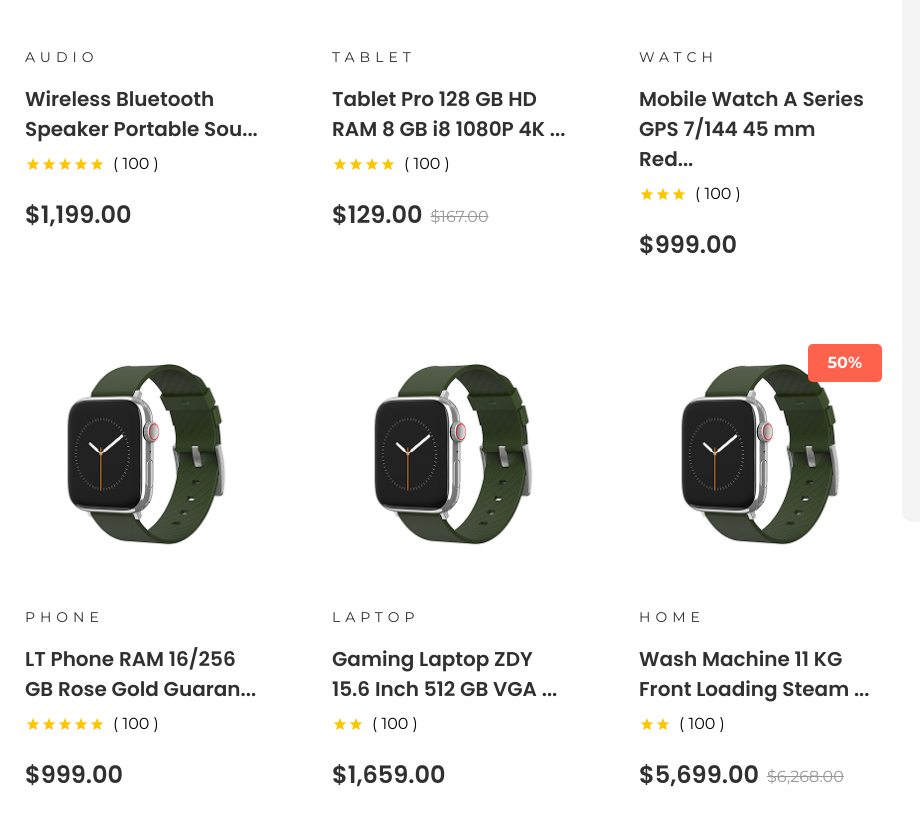
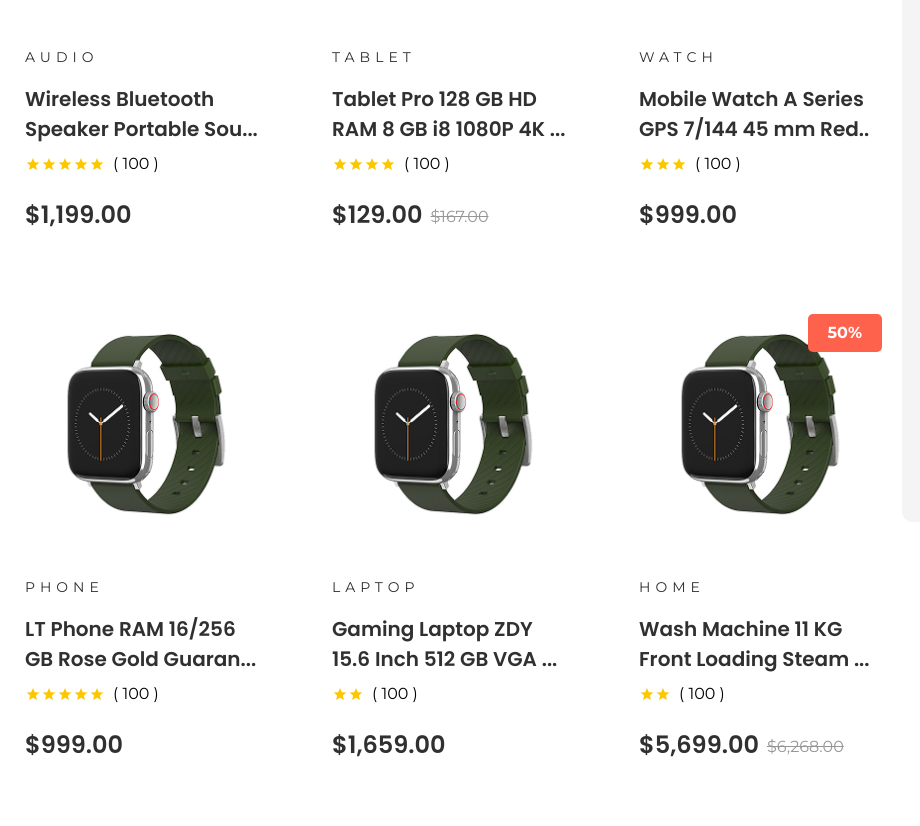
Before and after one commit to Md-Shihab247/eshop, a React (Vite) app: page / in a window 1280 px wide. Shown: the part 3460-4286 px from the top of the page, without its empty margins (0-920 px from the left). Built offline with nearby package versions, Linux system fonts and the light colour scheme.

Commit message:
Update BestSeller.jsx

```diff
--- a/src/components/BestSeller.jsx
+++ b/src/components/BestSeller.jsx
@@ -20,7 +20,7 @@ const BestSeller = () => {
             <ProductLayout catagory={"TABLET"} tittle={"Tablet Pro 128 GB HD RAM 8 GB i8 1080P 4K ..."} price={"$129.00"} rating={4} oldPrice={"$167.00"} discount={true} bordering={true} stack={false} starckAmount={"50"} />
           </div>
           <div className=" max-w-[285px]">
-            <ProductLayout catagory={"WATCH"} tittle={"Mobile Watch A Series GPS 7/144 45 mm Red..."} price={"$999.00"} rating={3} bordering={true} discount={false} stack={false} starckAmount={"50"} />
+            <ProductLayout catagory={"WATCH"} tittle={"Mobile Watch A Series GPS 7/144 45 mm Red.."} price={"$999.00"} rating={3} bordering={true} discount={false} stack={false} starckAmount={"50"} />
           </div>
           <div className=" max-w-[285px]">
             <ProductLayout catagory={"PHONE"} tittle={"LT Phone RAM 16/256 GB Rose Gold Guaran..."} price={"$999.00"} rating={5} bordering={true} discount={false} stack={false} starckAmount={"50"} />
```
